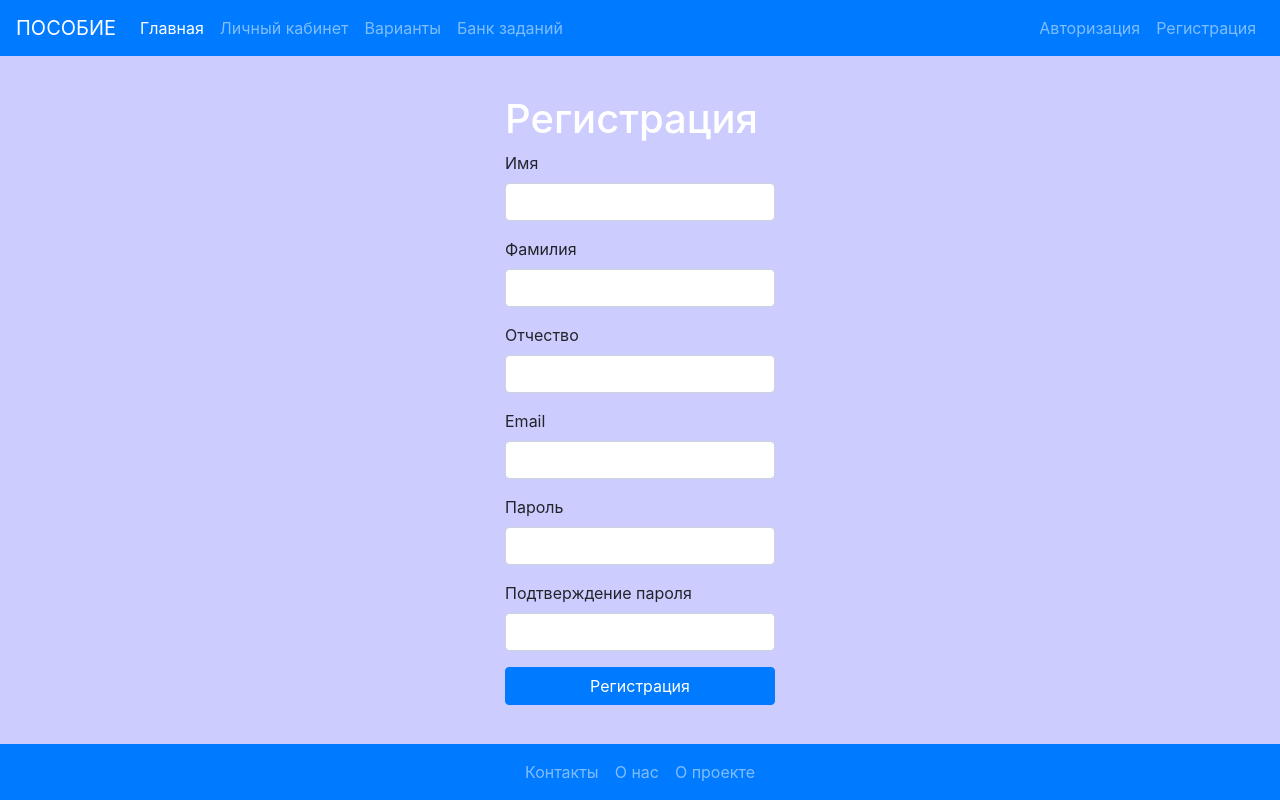
After one commit to earth1rock/y4ebnoe_posobie, a PHP site: page /form_registr.php in a window 1280 px wide. The commit adds this page. Run offline with PHP 8.4, Linux system fonts and the light colour scheme; some libraries are stand-ins or nearby versions.

Commit message:
Форма рег+авторизация
Добавлена форма всплывающая форма авторизации и страницы регистрации

```diff
--- a/css/main.css
+++ b/css/main.css
@@ -50,6 +50,6 @@ body {
 
 	color: white;
 }
-#footer {
-
+.marg {
+	margin-bottom: 15px;
 }
--- /dev/null
+++ b/form_registr.php
@@ -0,0 +1,47 @@
+<?php
+    //Подключение шапки
+require_once("header.php");
+?>
+
+
+<div class="content d-flex justify-content-center">
+
+	<div class="d-flex flex-column justify-content-center" style="padding-top: 15px; width: 270px;">
+		<div>
+			<h1>Регистрация</h1>
+		</div>
+		<form>
+
+			<div class="form-group">
+				<label for="inputFName">Имя</label>
+				<input type="email" class="form-control" id="inputFName" aria-describedby="emailHelp">
+			</div>
+			<div class="form-group">
+				<label for="inputSName">Фамилия</label>
+				<input type="email" class="form-control" id="inputSName" aria-describedby="emailHelp">
+			</div>
+			<div class="form-group">
+				<label for="inputMName">Отчество</label>
+				<input type="email" class="form-control" id="inputMName" aria-describedby="emailHelp">
+			</div>
+
+			<div class="form-group">
+				<label for="exampleInputEmail1">Email</label>
+				<input type="email" class="form-control" id="inputRegEmail" aria-describedby="emailHelp">
+			</div>
+			<div class="form-group">
+				<label for="inputRegPw">Пароль</label>
+				<input type="password" class="form-control" id="inputRegPw">
+			</div>
+			<div class="form-group">
+				<label for="inputRegPw2">Подтверждение пароля</label>
+				<input type="password" class="form-control" id="inputRegPw2">
+			</div>
+			<button type="submit" class="btn btn-primary btn-block" style="margin-bottom: 15px;">Регистрация</button>
+		</form>
+	</div>
+</div>
+<?php
+    //Подключение подвала
+require_once("footer.php");
+?>
--- a/header.php
+++ b/header.php
@@ -20,7 +20,7 @@
 		<div class="header">
 			<nav class="navbar navbar-expand-lg navbar-dark bg-primary">
 
-  <a class="navbar-brand" href="#">ПОСОБИЕ</a>
+				<a class="navbar-brand" href="/index.php">ПОСОБИЕ</a>
 				<!--кнопка, которая появляется при сжатии окна-->
 				<button class="navbar-toggler" type="button" data-toggle="collapse" data-target="#navbarSupportedContent" aria-controls="navbarSupportedContent" aria-expanded="false" aria-label="Toggle navigation">
 					<span class="navbar-toggler-icon"></span>
@@ -32,7 +32,7 @@
 					<div>
 						<ul class="navbar-nav mr-auto">
 							<li class="nav-item active">
-        		<a class="nav-link" href="#">Главная<span class="sr-only">(current)</span></a>
+								<a class="nav-link" href="/index.php">Главная<span class="sr-only">(current)</span></a>
 							</li>
 							<li class="nav-item">
 								<a class="nav-link" href="#">Личный кабинет</a>
@@ -48,12 +48,43 @@
 					<div class="ml-auto">
 						<ul class="navbar-nav mr-auto">
 							<li class="nav-item">
-        <a class="nav-link" href="#">Авторизация<span class="sr-only">(current)</span></a>
+								<a class="nav-link" data-toggle="modal" data-target="#exampleModal"  href="#">Авторизация<span class="sr-only">(current)</span></a>
 							</li>
 							<li class="nav-item">
-        <a class="nav-link" href="#">Регистрация</a>
+								<a class="nav-link" href="/form_registr.php">Регистрация</a>
 							</li>
 						</ul>
+					</div>
+
+					<div class="modal fade" id="exampleModal" tabindex="-1" role="dialog" aria-labelledby="exampleModalLabel" a-hidden="true">
+						<div class="modal-dialog modal-dialog-centered" role="document">
+							<div class="modal-content">
+								<div class="modal-header">
+									<h5 class="modal-title" id="exampleModalLabel">Авторизация</h5>
+									<button type="button" class="close" data-dismiss="modal" aria-label="Close">
+										<span aria-hidden="true">&times;</span>
+									</button>
+								</div>
+								<form method="GET" action="index.php">
+									<div class="modal-body">
+
+										<div class="form-group">
+											<label for="exampleInputEmail1">E-mail</label>
+											<input type="email" class="form-control" id="exampleInputEmail1" aria-describedby="emailHelp">
+										</div>
+										<div class="form-group">
+											<label for="exampleInputPassword1">Password</label>
+											<input type="password" class="form-control" id="exampleInputPassword1">
+										</div>
+
+									</div>
+									<div class="modal-footer">
+										<button type="button" class="btn btn-secondary" data-dismiss="modal">Закрыть</button>
+										<button type="button submit" class="btn btn-primary">Авторизоваться</button>
+									</div>
+								</form>
+							</div>
+						</div>
 					</div>
 
 				</div>
```
Lines whose indentation alone changed are shown as unchanged.
